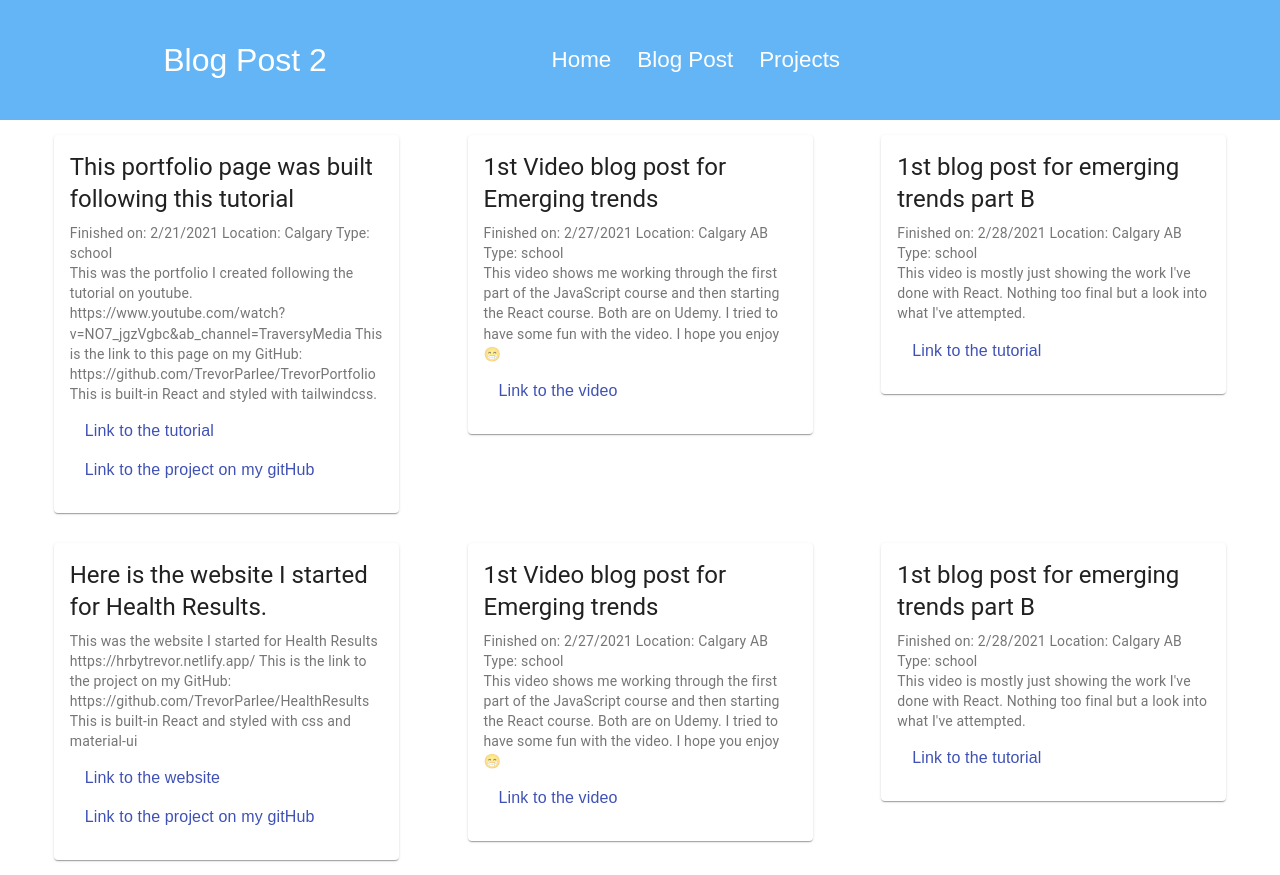
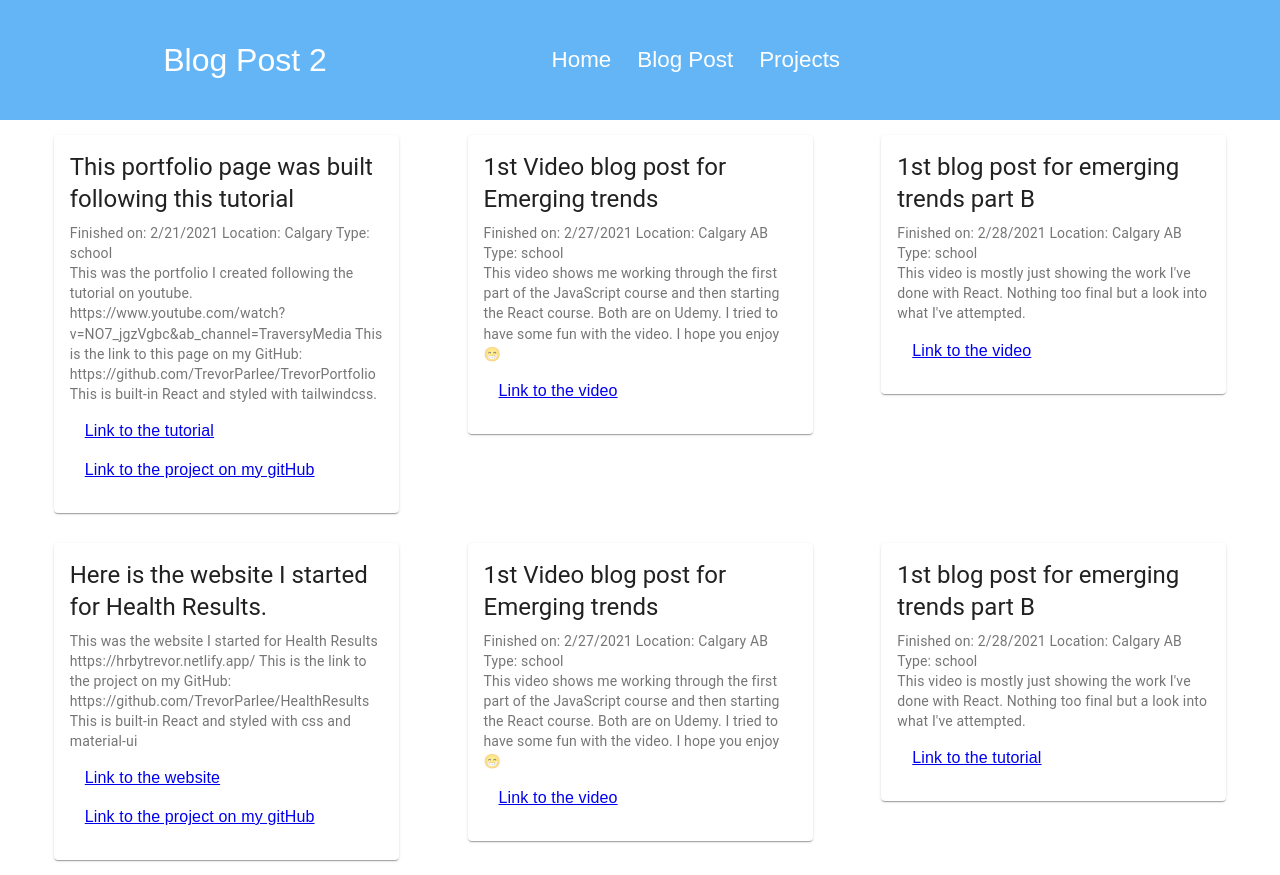
Before and after one commit to TrevorParlee/BlogPost2, a React (Create React App) app: page /projects in a window 1280 px wide. Built offline with nearby package versions, Linux system fonts and the light colour scheme; the HTML template or start-up script is replaced by a standard one.

Commit message:
fixed links

```diff
--- a/src/components/pages/Projects.js
+++ b/src/components/pages/Projects.js
@@ -53,20 +53,20 @@ function Projects() {
                   built-in React and styled with tailwindcss.
                 </Typography>
                 <Typography className={classes.root}>
-                  <Link
+                  <a
                     href='https://www.youtube.com/watch?v=NO7_jgzVgbc&ab_channel=TraversyMedia'
-                    onClick={preventDefault}
+                    target='_blank'
                   >
                     Link to the tutorial
-                  </Link>
+                  </a>
                 </Typography>
                 <Typography className={classes.root}>
-                  <Link
+                  <a
                     href='https://github.com/TrevorParlee/TrevorPortfolio'
-                    onClick={preventDefault}
+                    target='_blank'
                   >
                     Link to the project on my gitHub
-                  </Link>
+                  </a>
                 </Typography>
               </CardContent>
             </CardActionArea>
@@ -89,12 +89,12 @@ function Projects() {
                   enjoy 😁
                 </Typography>
                 <Typography className={classes.root}>
-                  <Link
+                  <a
                     href='https://www.youtube.com/watch?v=IvJ8Abc6qos&ab_channel=TrevorParlee'
-                    onClick={preventDefault}
+                    target='_blank'
                   >
                     Link to the video
-                  </Link>
+                  </a>
                 </Typography>
               </CardContent>
             </CardActionArea>
@@ -115,12 +115,12 @@ function Projects() {
                   React. Nothing too final but a look into what I've attempted.
                 </Typography>
                 <Typography className={classes.root}>
-                  <Link
+                  <a
                     href='https://www.youtube.com/watch?v=_CuZTd2OkMo&ab_channel=TrevorParlee'
-                    onClick={preventDefault}
+                    target='_blank'
                   >
-                    Link to the tutorial
-                  </Link>
+                    Link to the video
+                  </a>
                 </Typography>
               </CardContent>
             </CardActionArea>
@@ -149,17 +149,14 @@ function Projects() {
                   React and styled with css and material-ui
                 </Typography>
                 <Typography className={classes.root}>
-                  <Link
-                    href='https://hrbytrevor.netlify.app/'
-                    onClick={preventDefault}
-                  >
+                  <a href='https://hrbytrevor.netlify.app/' target='_blank'>
                     Link to the website
-                  </Link>
+                  </a>
                 </Typography>
                 <Typography className={classes.root}>
-                  <Link url='https://github.com/TrevorParlee/HealthResults'>
+                  <a href='https://github.com/TrevorParlee/HealthResults'>
                     Link to the project on my gitHub
-                  </Link>
+                  </a>
                 </Typography>
               </CardContent>
             </CardActionArea>
@@ -182,12 +179,12 @@ function Projects() {
                   enjoy 😁
                 </Typography>
                 <Typography className={classes.root}>
-                  <Link
+                  <a
                     href='https://www.youtube.com/watch?v=IvJ8Abc6qos&ab_channel=TrevorParlee'
-                    onClick={preventDefault}
+                    target='_blank'
                   >
                     Link to the video
-                  </Link>
+                  </a>
                 </Typography>
               </CardContent>
             </CardActionArea>
@@ -208,12 +205,12 @@ function Projects() {
                   React. Nothing too final but a look into what I've attempted.
                 </Typography>
                 <Typography className={classes.root}>
-                  <Link
+                  <a
                     href='https://www.youtube.com/watch?v=_CuZTd2OkMo&ab_channel=TrevorParlee'
-                    onClick={preventDefault}
+                    target='_blank'
                   >
                     Link to the tutorial
-                  </Link>
+                  </a>
                 </Typography>
               </CardContent>
             </CardActionArea>
```
